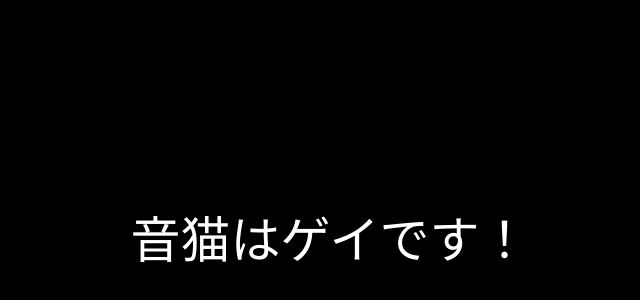
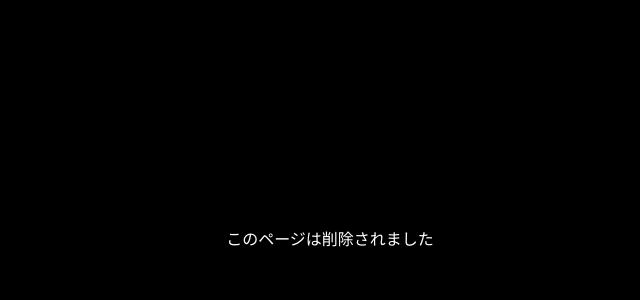
Before and after one commit to wakame-dev/otonekogay1, a plain HTML site: page index.html in a window 1280 px wide. Shown: the part 162-462 px from the top of the page, without its empty margins (310-950 px from the left). Drawn offline with Linux system fonts and the light colour scheme.

Commit message:
Update index.html

```diff
--- a/index.html
+++ b/index.html
@@ -1,31 +1 @@
-<!DOCTYPE html>
-<html lang="ja">
-<head>
-    <meta charset="UTF-8">
-    <meta name="description" content="音猫はゲイです！ 音猫ってゲイなんすよw">
-    <meta name="keywords" content="音猫,ゲイ">
-    <meta name="author" content="あなたの名前">
-    <meta name="viewport" content="width=device-width, initial-scale=1.0">
-    <title>音猫はゲイです！</title>
-    <link rel="preconnect" href="https://fonts.googleapis.com">
-    <link rel="preconnect" href="https://fonts.gstatic.com" crossorigin>
-    <link href="https://fonts.googleapis.com/css2?family=M+PLUS+1p:wght@700&display=swap" rel="stylesheet">
-    <style>
-        body {
-            background-color: black;
-            color: white;
-            font-family: 'M PLUS 1p', sans-serif;
-            font-size: 50px;
-            text-align: center;
-            height: 100vh;
-            display: flex;
-            justify-content: center;
-            align-items: center;
-            margin: 0;
-        }
-    </style>
-</head>
-<body>
-    音猫はゲイです！
-</body>
-</html>
+<!DOCTYPE html><html lang="ja"><head><meta charset="UTF-8"><meta name="viewport" content="width=device-width, initial-scale=1.0"><style>body{background-color:black;color:white;font-family:'Mplus 1p',sans-serif;display:flex;justify-content:center;align-items:center;height:100vh;margin:0;}</style><link href="https://fonts.googleapis.com/css2?family=M+PLUS+1p:wght@400&display=swap" rel="stylesheet"><title>削除されたページ</title></head><body><p>このページは削除されました</p></body></html>
```
